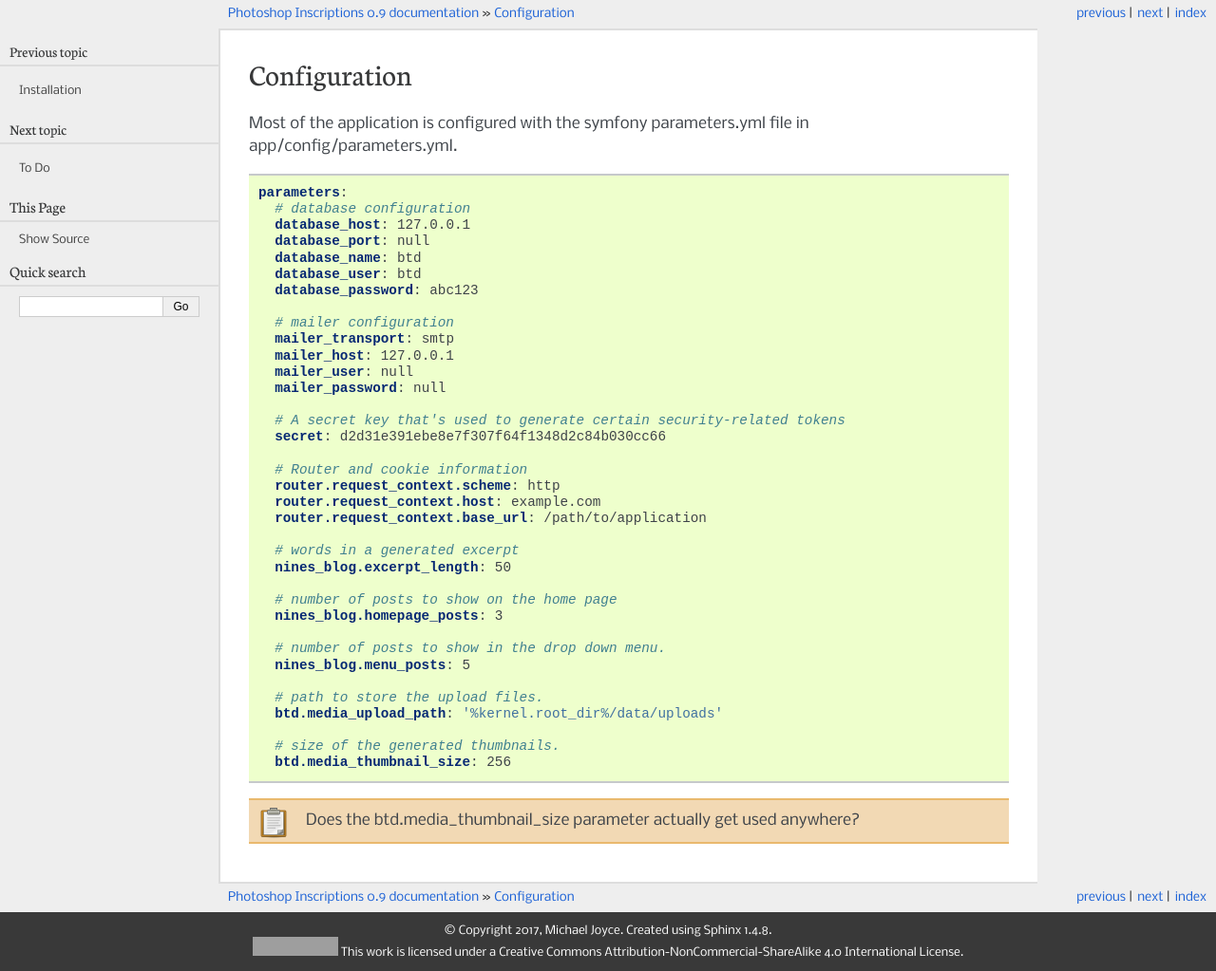
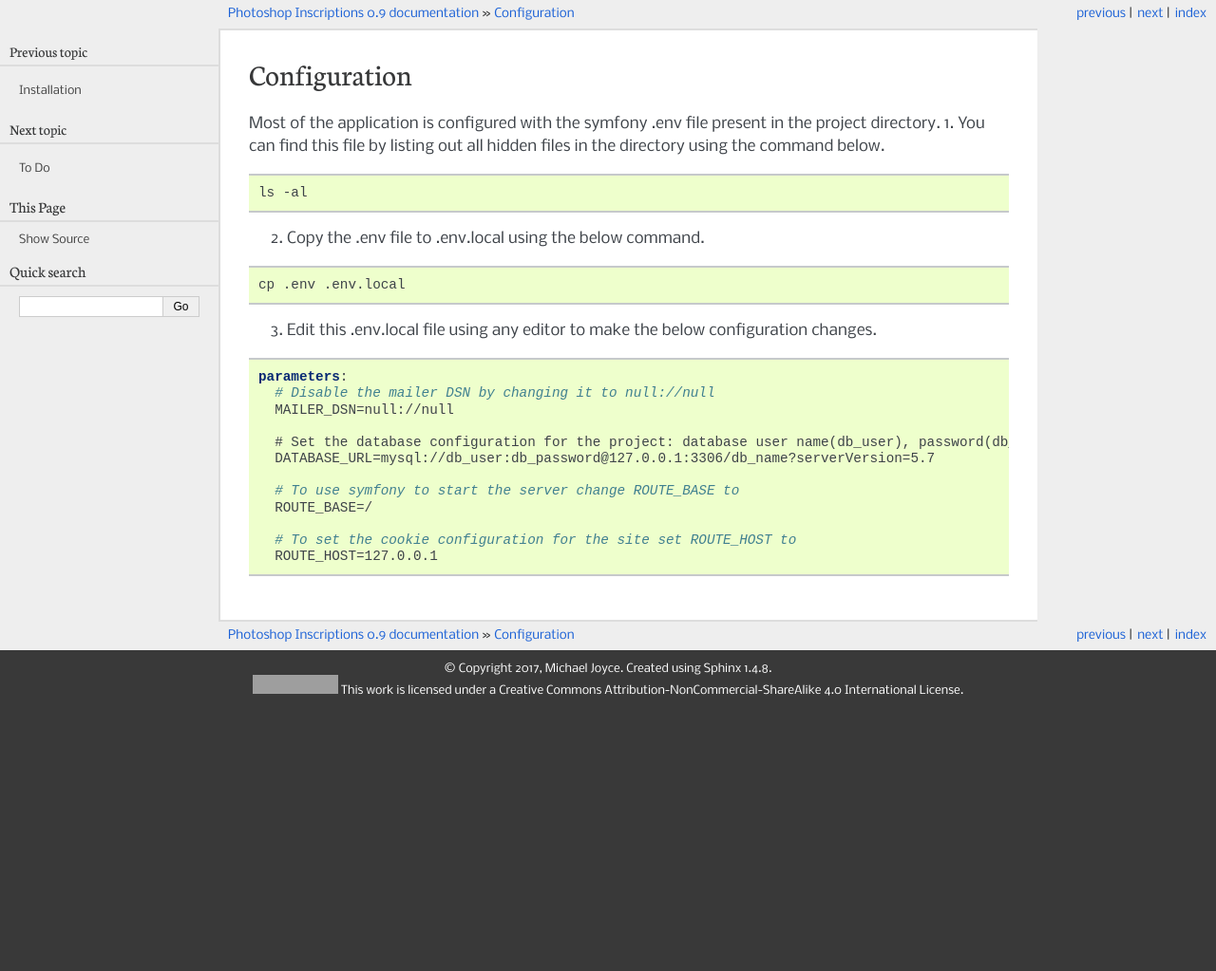
Before and after one commit to sfu-dhil/pi-docs, a Sphinx documentation site: the page built from source/config.rst, in a window 1280 px wide. Shown: the whole page at 95% size. Built offline with Sphinx 7.4.7, drawn with Linux system fonts in a browser that asks for light colours; pages that are not in the unit, such as notebooks, are missing from menus; after the commit the page ends 900 px from its top, so only the background shows below that; grey boxes are pictures that could not be loaded.

Commit message:
Updating the configuration settings
To incorporate the changes to the configuration file as a result of the Symfony 4.4 update.

```diff
--- a/source/config.rst
+++ b/source/config.rst
@@ -3,48 +3,32 @@
 Configuration
 =============
 
-Most of the application is configured with the symfony parameters.yml
-file in app/config/parameters.yml.
+Most of the application is configured with the symfony .env file present in the project directory.
+1. You can find this file by listing out all hidden files in the directory using the command below.
+
+.. code-block:: bash
+
+  ls -al
+
+2. Copy the .env file to .env.local using the below command.
+
+.. code-block:: bash
+
+  cp .env .env.local
+
+3. Edit this .env.local file using any editor to make the below configuration changes.
 
 .. code-block:: yaml
 
    parameters:
-     # database configuration
-     database_host: 127.0.0.1
-     database_port: null
-     database_name: btd
-     database_user: btd
-     database_password: abc123
+     # Disable the mailer DSN by changing it to null://null
+     MAILER_DSN=null://null
 
-     # mailer configuration
-     mailer_transport: smtp
-     mailer_host: 127.0.0.1
-     mailer_user: null
-     mailer_password: null
+     # Set the database configuration for the project: database user name(db_user), password(db_password) and database_name(db_name)
+     DATABASE_URL=mysql://db_user:db_password@127.0.0.1:3306/db_name?serverVersion=5.7
 
-     # A secret key that's used to generate certain security-related tokens
-     secret: d2d31e391ebe8e7f307f64f1348d2c84b030cc66
+     # To use symfony to start the server change ROUTE_BASE to
+     ROUTE_BASE=/
 
-     # Router and cookie information
-     router.request_context.scheme: http
-     router.request_context.host: example.com
-     router.request_context.base_url: /path/to/application
-
-     # words in a generated excerpt
-     nines_blog.excerpt_length: 50
-
-     # number of posts to show on the home page
-     nines_blog.homepage_posts: 3
-
-     # number of posts to show in the drop down menu.
-     nines_blog.menu_posts: 5
-
-     # path to store the upload files.
-     btd.media_upload_path: '%kernel.root_dir%/data/uploads'
-
-     # size of the generated thumbnails.
-     btd.media_thumbnail_size: 256
-
-.. todo::
-
-   Does the btd.media_thumbnail_size parameter actually get used anywhere?
+     # To set the cookie configuration for the site set ROUTE_HOST to
+     ROUTE_HOST=127.0.0.1
```
